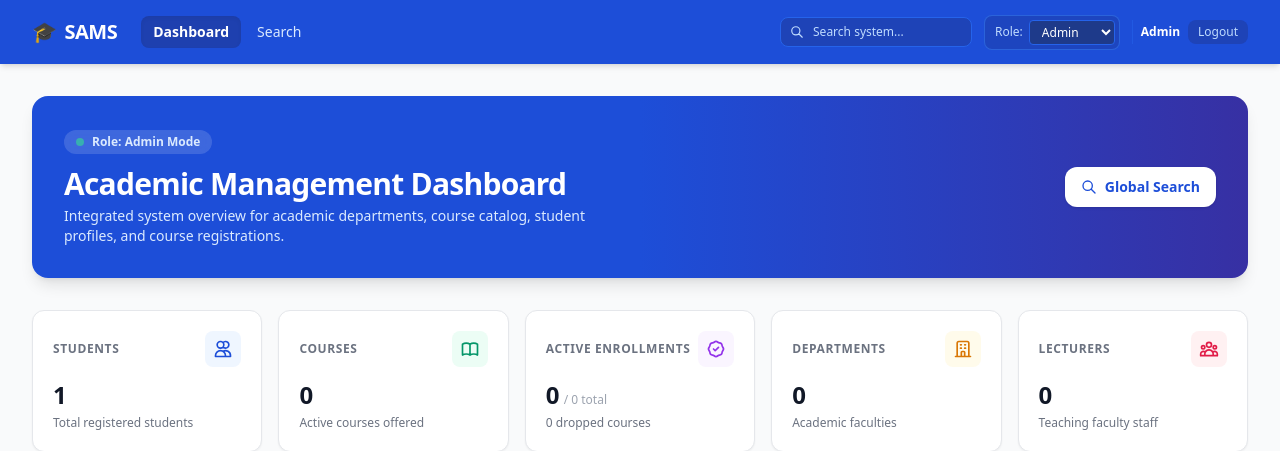
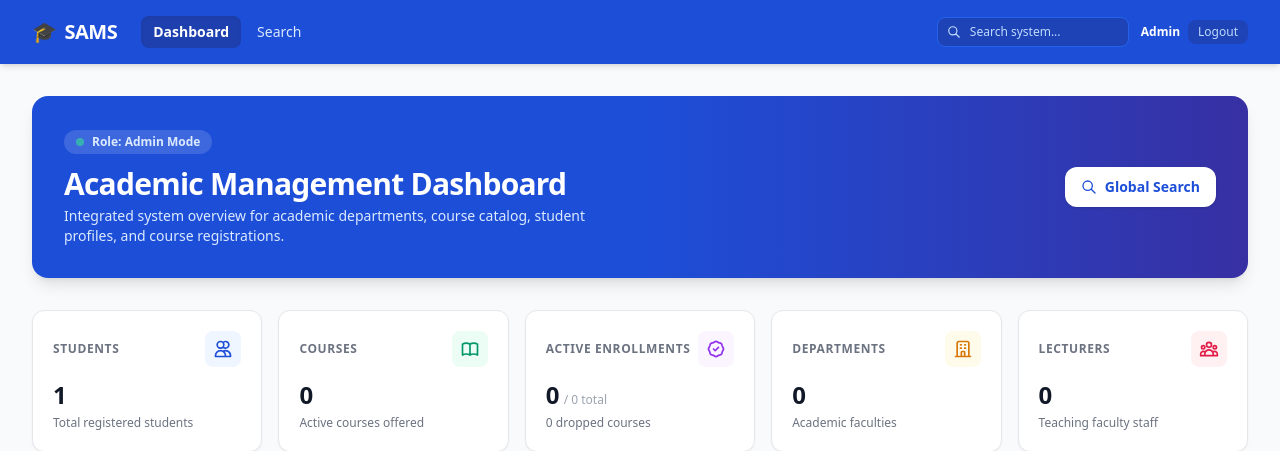
Before and after one commit to fredericIT/ADWT-Student-Academic-Management-System, a PHP site: page / in a window 1280 px wide. Shown: the top 451 px of the page. Run offline with PHP 8.4, Linux system fonts and the light colour scheme; the visitor is signed in with stand-in values (Sample User, id 1); data that the repository does not hold is empty; some libraries are stand-ins or nearby versions.

Commit message:
fix(ui): remove role dropdown switcher from navigation header

```diff
--- a/public/index.php
+++ b/public/index.php
@@ -53,13 +53,6 @@ use App\Controllers\EnrollmentController;
 use App\Controllers\StudentController;
 use App\Controllers\ResultController;
 
-// Handle role switcher parameter (e.g. ?switch_role=lecturer)
-if (isset($_GET['switch_role'])) {
-    Auth::setRole((string) $_GET['switch_role']);
-    $redirectUrl = strtok($_SERVER['REQUEST_URI'] ?? '/', '?');
-    header('Location: ' . ($redirectUrl ?: '/'));
-    exit;
-}
 
 // Auth guard: redirect unauthenticated requests to /login
 $currentPath = parse_url($_SERVER['REQUEST_URI'] ?? '/', PHP_URL_PATH) ?: '/';
--- a/views/layout/header.php
+++ b/views/layout/header.php
@@ -126,19 +126,8 @@ $navClass = function (string $target, bool $exact = false) use ($isNavActive): s
                     </svg>
                 </form>
 
-                <!-- Role Switcher Pill for Demo -->
-                <div class="flex items-center bg-blue-800/60 rounded-lg p-1 border border-blue-500/50 text-xs">
-                    <span class="text-blue-200 px-1.5 font-medium hidden lg:inline">Role:</span>
-                    <select onchange="window.location.href='?switch_role=' + this.value"
-                            class="bg-blue-900 text-white font-medium rounded px-2 py-0.5 text-xs border border-blue-600 focus:outline-none focus:ring-1 focus:ring-white cursor-pointer">
-                        <option value="administrator" <?= $currentRole === 'administrator' ? 'selected' : '' ?>>Admin</option>
-                        <option value="lecturer" <?= $currentRole === 'lecturer' ? 'selected' : '' ?>>Lecturer</option>
-                        <option value="student" <?= $currentRole === 'student' ? 'selected' : '' ?>>Student</option>
-                    </select>
-                </div>
-
                 <!-- User Profile & Logout -->
-                <div class="flex items-center gap-2 pl-2 border-l border-blue-600/50">
+                <div class="flex items-center gap-2">
                     <span class="text-white text-xs font-semibold hidden md:inline">
                         <?= htmlspecialchars($displayName) ?>
                     </span>
```
